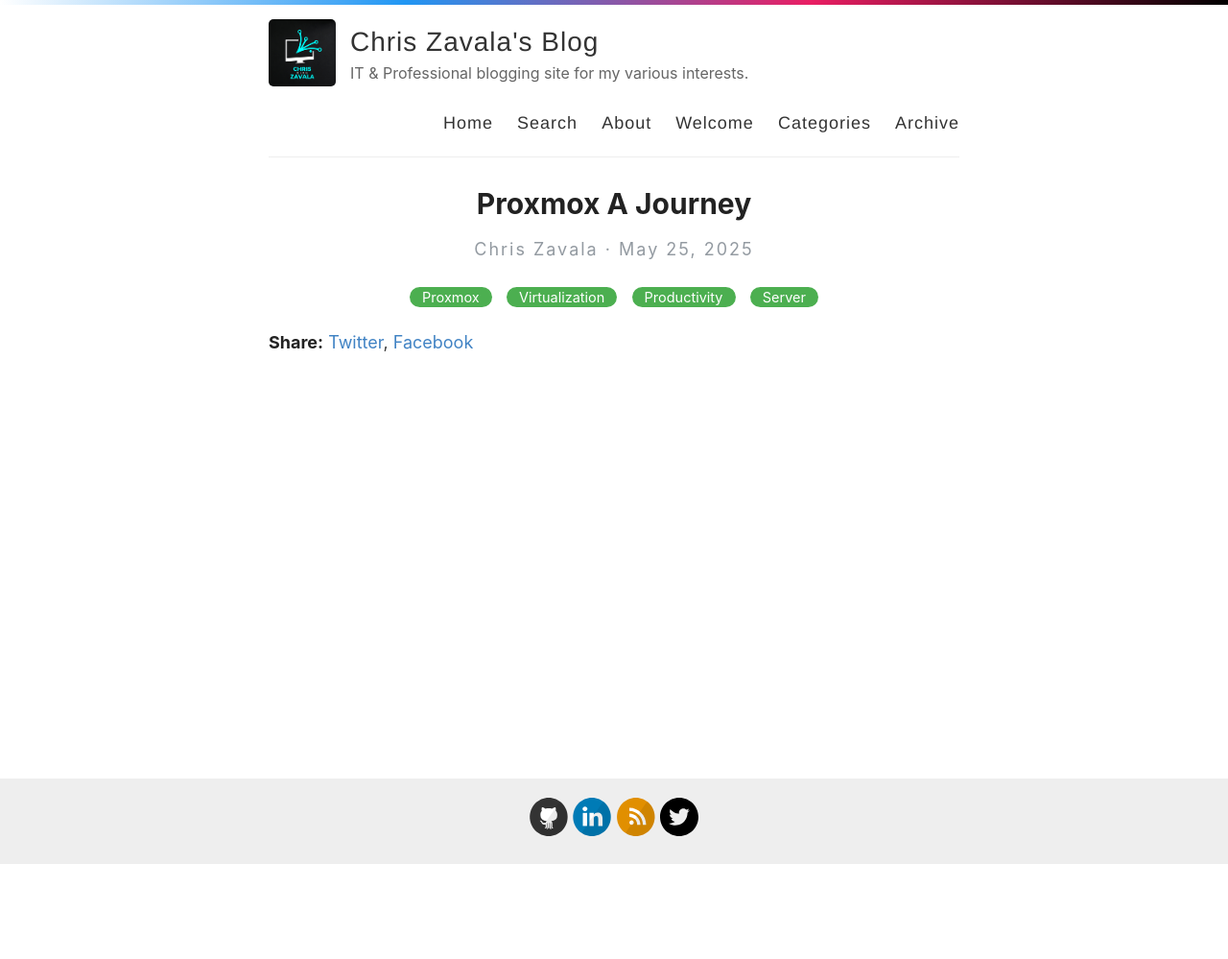
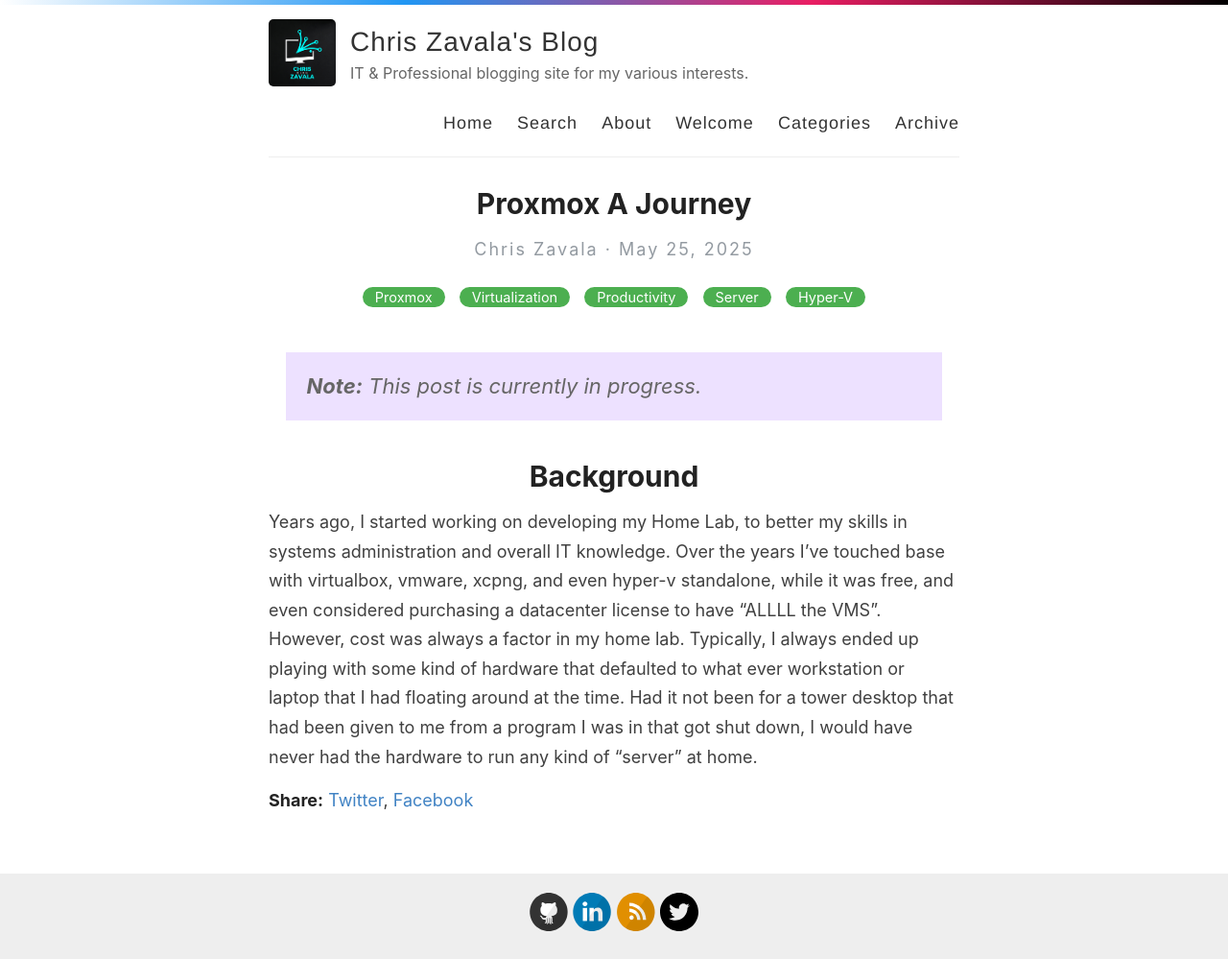
Before and after one commit to zavalalabs/zavalalabs.github.io, a Jekyll site: the page built from _posts/2025-05-25-Proxmox-A-Journey.md, in a window 1280 px wide. Shown: the whole page at 96% size. Built offline with Jekyll 4.4.1, drawn with Linux system fonts in a browser that asks for light colours; before the commit the page ends 901 px from its top, so only the background shows below that.

Commit message:
feat: Add Hyper-V category to Proxmox A Journey blog post

```diff
--- a/_posts/2025-05-25-Proxmox-A-Journey.md
+++ b/_posts/2025-05-25-Proxmox-A-Journey.md
@@ -1,5 +1,11 @@
 ---
 layout: post
 title: Proxmox A Journey
-categories: [Proxmox, Virtualization, Productivity, Server]
+categories: [Proxmox, Virtualization, Productivity, Server, Hyper-V]
 ---
+
+> **Note:** This post is currently in progress.
+
+# Background
+
+Years ago, I started working on developing my Home Lab, to better my skills in systems administration and overall IT knowledge. Over the years I've touched base with virtualbox, vmware, xcpng, and even hyper-v standalone, while it was free, and even considered purchasing a datacenter license to have "ALLLL the VMS". However, cost was always a factor in my home lab. Typically, I always ended up playing with some kind of hardware that defaulted to what ever workstation or laptop that I had floating around at the time. Had it not been for a tower desktop that had been given to me from a program I was in that got shut down, I would have never had the hardware to run any kind of "server" at home.
```
